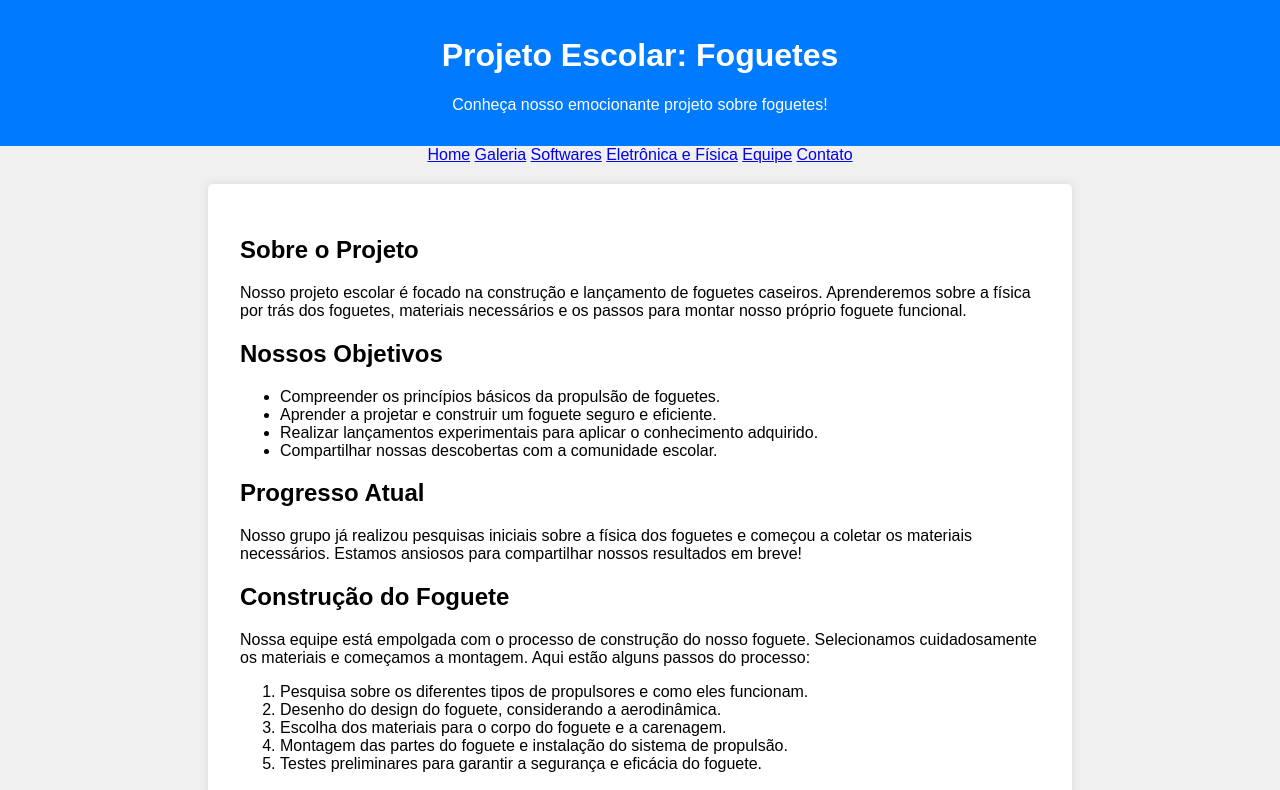
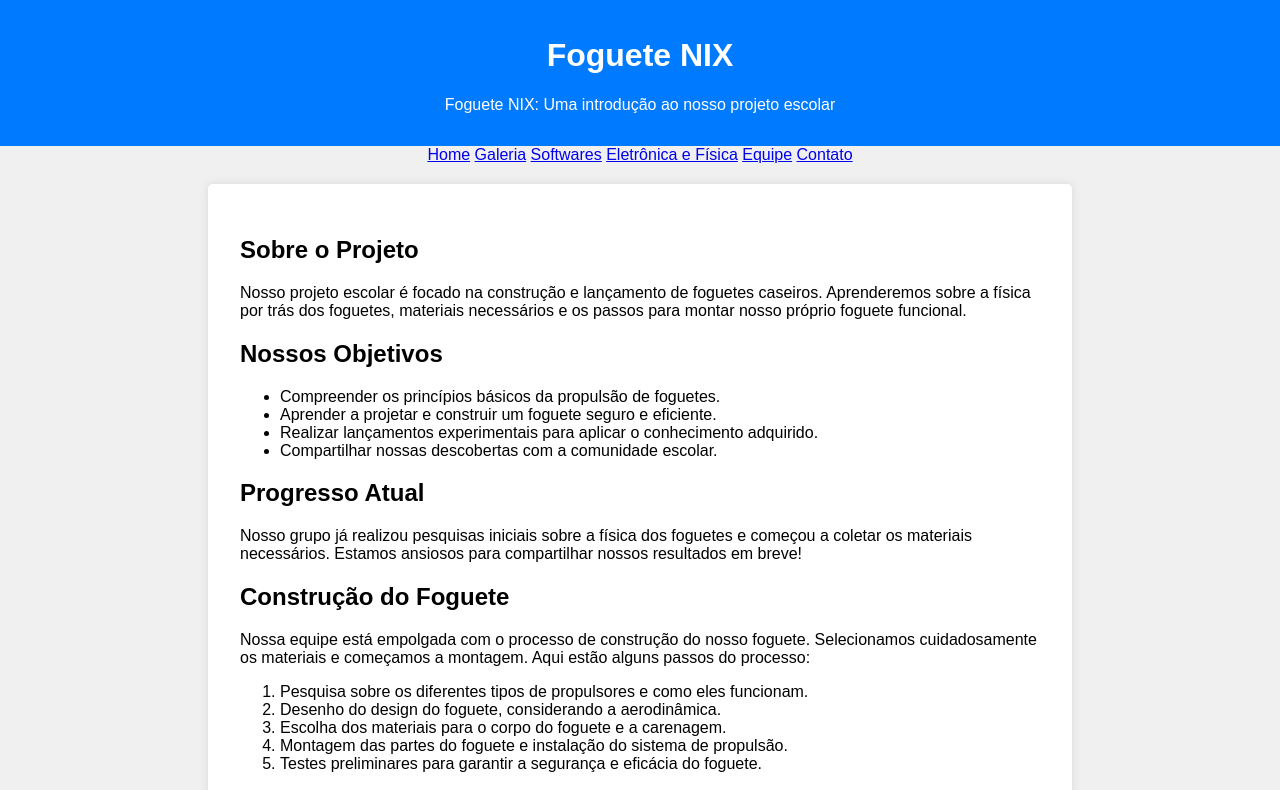
Before and after one commit to murilobez/foguetenix_apw, a plain HTML site: page index.html in a window 1280 px wide. Shown: the top 790 px of the page. Drawn offline with Linux system fonts and the light colour scheme.

Commit message:
html sim

```diff
--- a/index.html
+++ b/index.html
@@ -8,8 +8,8 @@
 </head>
 <body>
     <header>
-        <h1>Projeto Escolar: Foguetes</h1>
-        <p>Conheça nosso emocionante projeto sobre foguetes!</p>
+        <h1>Foguete NIX</h1>
+        <p>Foguete NIX: Uma introdução ao nosso projeto escolar</p>
     </header>
 
     <nav>
```
